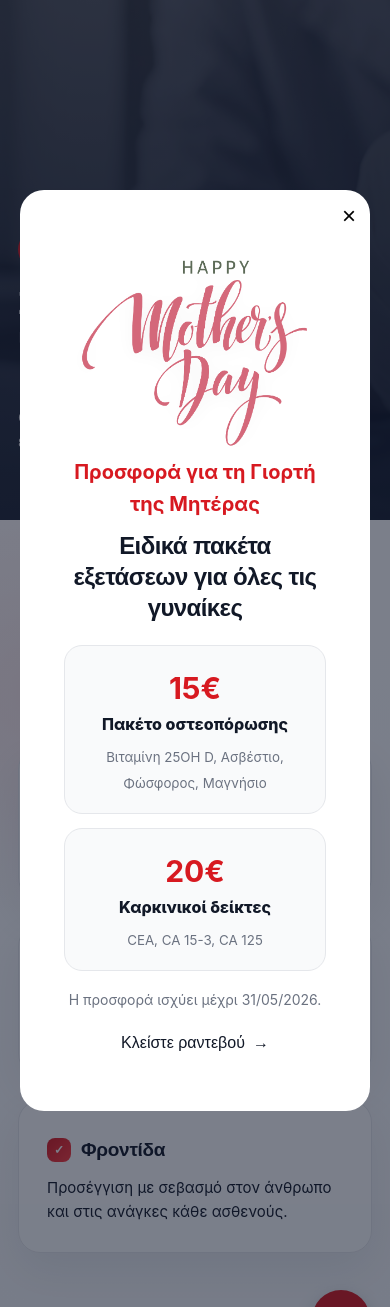
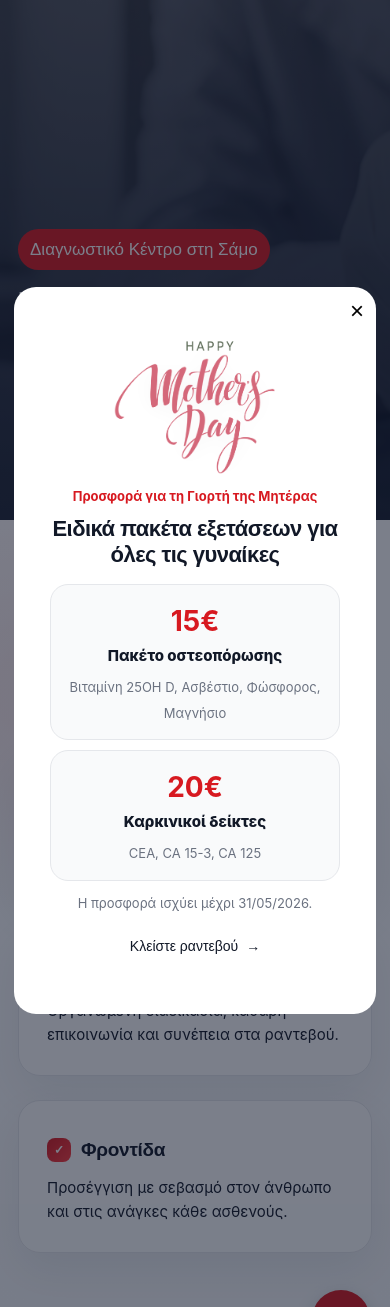
Before and after one commit to makiskollias/biomedsamos, a FastAPI app: page / in a window 390 px wide. Shown: the part 67-1374 px from the top of the page. Run offline with FastAPI, Linux system fonts and the light colour scheme.

Commit message:
UI polish + popup responsive

```diff
--- a/static/css/popup.css
+++ b/static/css/popup.css
@@ -106,16 +106,67 @@
   justify-content: center;
 }
 
-@media (max-width: 560px) {
+@media (max-width: 900px) {
+  .promo-popup {
+    padding: 14px;
+  }
+
   .promo-popup__box {
-    padding: 28px 22px;
+    max-height: 92vh;
+    overflow-y: auto;
+    padding: 22px 18px;
+    border-radius: 22px;
+  }
+
+  .promo-popup__image {
+    max-width: 170px;
+    margin-bottom: 4px;
+  }
+
+  .promo-popup__kicker {
+    font-size: 13px;
   }
 
   .promo-popup h2 {
-    font-size: 24px;
+    font-size: 22px;
+    line-height: 1.18;
+    margin: 8px 0 16px;
   }
 
   .promo-popup__offers {
     grid-template-columns: 1fr;
+    gap: 10px;
+  }
+
+  .promo-popup__offers div {
+    padding: 14px;
+  }
+
+  .promo-popup__offers strong {
+    font-size: 28px;
+  }
+
+  .promo-popup__offers span {
+    font-size: 15px;
+  }
+
+  .promo-popup__offers small {
+    font-size: 13px;
+  }
+
+  .promo-popup__note {
+    margin: 12px 0 10px;
+    font-size: 13px;
+  }
+
+  .promo-popup__btn {
+    font-size: 14px;
+    padding: 12px 14px;
+  }
+
+  .promo-popup__close {
+    top: 10px;
+    right: 12px;
+    font-size: 24px;
   }
 }
```
